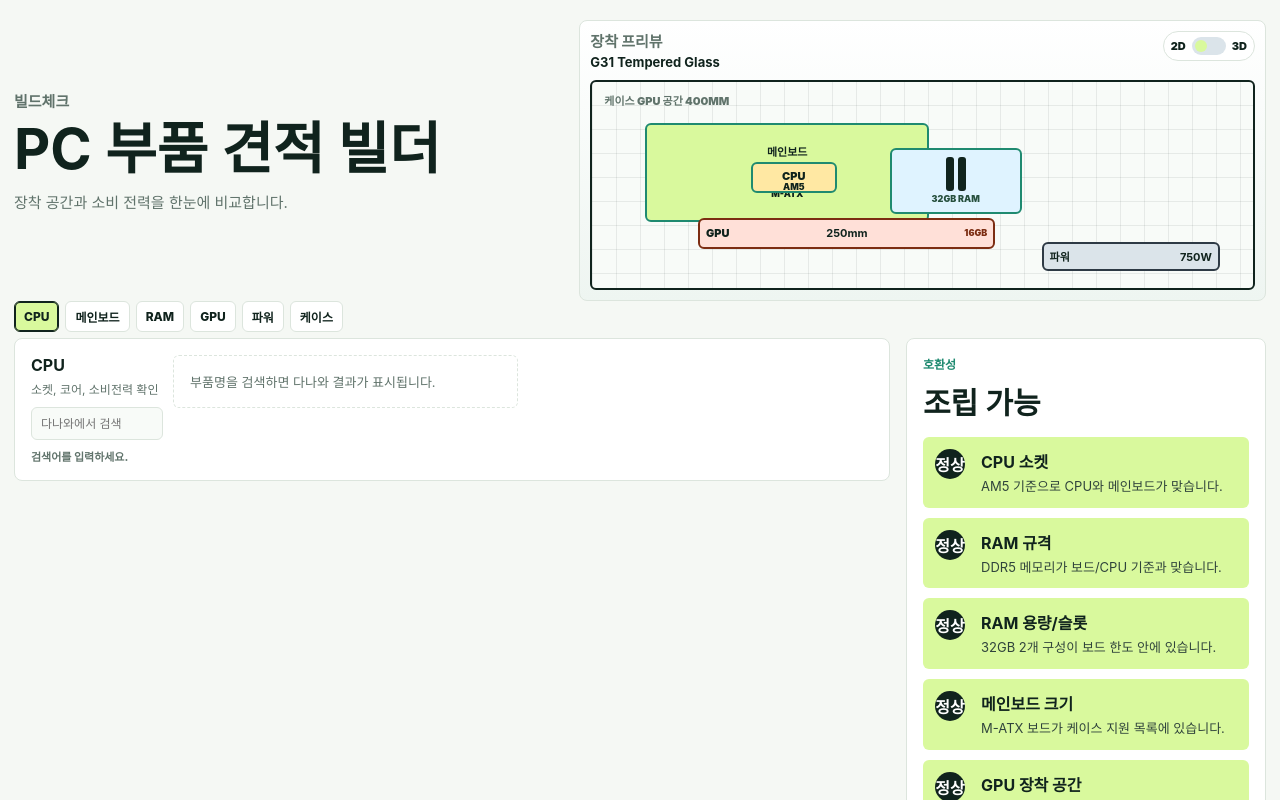
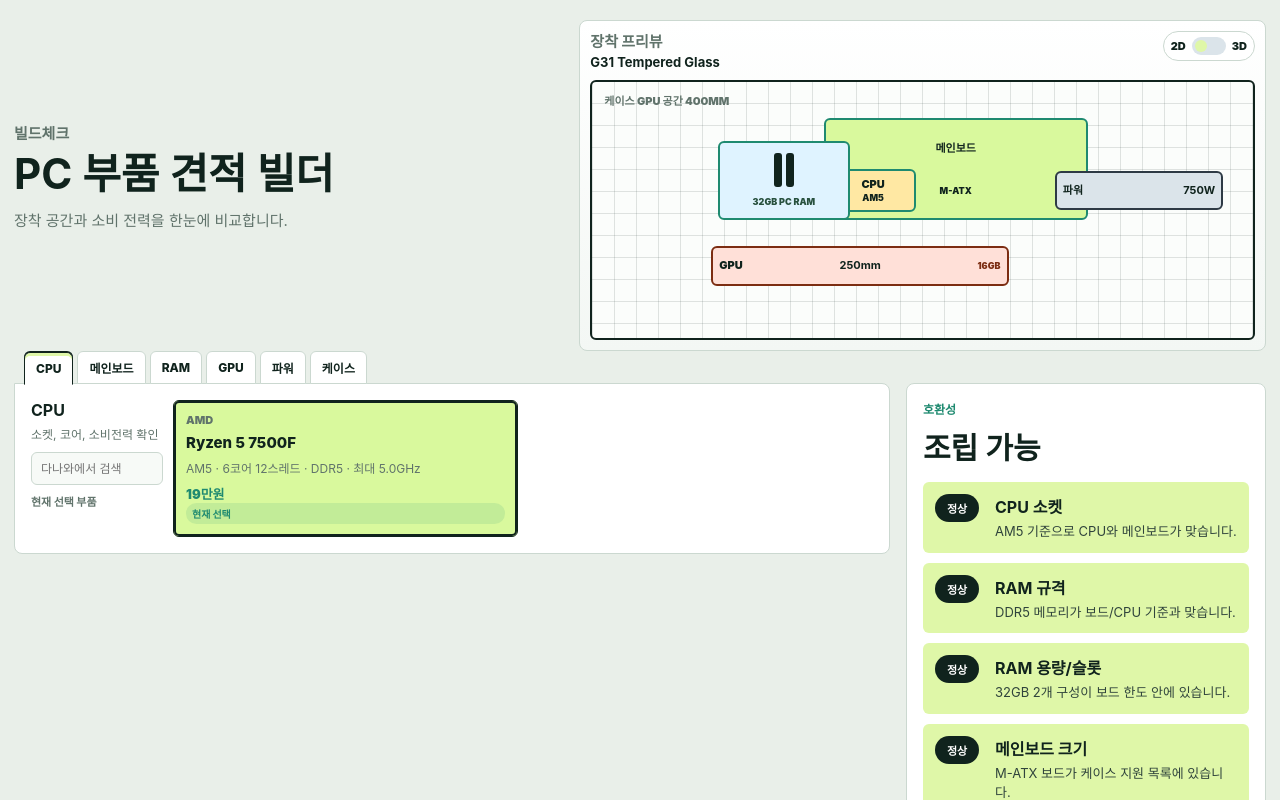
Before and after one commit to twincap/BuildCheck, a React (Vite) app: page / in a window 1280 px wide. Shown: the top 800 px of the page. Built offline with nearby package versions, Linux system fonts and the light colour scheme.

Commit message:
fix(ui): polish selector and preview

```diff
--- a/src/components/BuildPreview.tsx
+++ b/src/components/BuildPreview.tsx
@@ -1,4 +1,4 @@
-import { useEffect, useRef, useState } from "react";
+import { useEffect, useMemo, useRef, useState, type CSSProperties, type PointerEvent as ReactPointerEvent } from "react";
 import {
   getPart,
   type CasePart,
@@ -14,6 +14,7 @@ import {
 type PreviewMode = "2d" | "3d";
 type PreviewKey = "motherboard" | "cpu" | "memory" | "gpu" | "psu";
 type Position = { x: number; y: number };
+type PreviewBox = { width: number; height: number; depth: number };
 type DragState = {
   key: PreviewKey;
   origin: Position;
@@ -28,18 +29,18 @@ type Props = {
   onNavigate: (category: Category) => void;
 };
 
-const boardSizes: Record<MotherboardPart["formFactor"], { width: number; height: number }> = {
-  ATX: { width: 48, height: 58 },
-  "M-ATX": { width: 43, height: 48 },
-  "M-ITX": { width: 30, height: 32 }
+const boardBoxes: Record<MotherboardPart["formFactor"], PreviewBox> = {
+  ATX: { width: 50, height: 40, depth: 7 },
+  "M-ATX": { width: 40, height: 40, depth: 7 },
+  "M-ITX": { width: 29, height: 29, depth: 7 }
 };
 
 const defaultPositions: Record<PreviewKey, Position> = {
-  motherboard: { x: 8, y: 20 },
-  cpu: { x: 24, y: 39 },
-  memory: { x: 45, y: 32 },
-  gpu: { x: 16, y: 66 },
-  psu: { x: 68, y: 78 }
+  motherboard: { x: 35, y: 14 },
+  cpu: { x: 36, y: 34 },
+  memory: { x: 19, y: 23 },
+  gpu: { x: 18, y: 64 },
+  psu: { x: 70, y: 35 }
 };
 
 const keyToCategory: Record<PreviewKey, Category> = {
@@ -65,16 +66,45 @@ export function BuildPreview({ mode, selection, onModeChange, onNavigate }: Prop
   const gpu = getPart(selection.gpu) as GpuPart;
   const psu = getPart(selection.psu) as PsuPart;
   const pcCase = getPart(selection.case) as CasePart;
+  const ramLabel = memory.moduleType === "노트북용" ? "노트북 RAM" : "PC RAM";
 
-  const board = boardSizes[motherboard.formFactor];
-  const dimensions: Record<PreviewKey, { width: number; height: number }> = {
-    motherboard: board,
-    cpu: { width: 13, height: clamp((cpu.tdpWatts / pcCase.cpuCoolerClearanceMm) * 38, 14, 28) },
-    memory: { width: clamp(memory.modules * 5 + 10, 15, 28), height: 32 },
-    gpu: { width: clamp((gpu.lengthMm / pcCase.gpuClearanceMm) * 72, 28, 78), height: 15 },
-    psu: { width: clamp((psu.depthMm / pcCase.psuClearanceMm) * 36, 18, 38), height: 14 }
-  };
+  const dimensions = useMemo<Record<PreviewKey, PreviewBox>>(() => {
+    const board = boardBoxes[motherboard.formFactor];
+    const laptopRam = memory.moduleType === "노트북용";
+
+    return {
+      motherboard: board,
+      cpu: { width: 13, height: 17, depth: clamp(cpu.tdpWatts / 8, 8, 24) },
+      memory: {
+        width: laptopRam ? 27 : clamp(memory.modules * 5 + 10, 15, 29),
+        height: laptopRam ? 12 : 31,
+        depth: laptopRam ? 6 : 18
+      },
+      gpu: {
+        width: clamp((gpu.lengthMm / pcCase.gpuClearanceMm) * 72, 30, 82),
+        height: clamp(10 + gpu.vramGb * 0.35, 12, 22),
+        depth: clamp(9 + gpu.vramGb * 0.65, 10, 30)
+      },
+      psu: {
+        width: clamp((psu.depthMm / pcCase.psuClearanceMm) * 34, 20, 38),
+        height: 15,
+        depth: psu.formFactor === "SFX" ? 12 : 20
+      }
+    };
+  }, [cpu.tdpWatts, gpu.lengthMm, gpu.vramGb, memory.moduleType, memory.modules, motherboard.formFactor, pcCase.gpuClearanceMm, pcCase.psuClearanceMm, psu.depthMm, psu.formFactor]);
+
   const ramCount = clamp(memory.modules, 1, 4);
+
+  useEffect(() => {
+    setPositions((current) =>
+      Object.fromEntries(
+        Object.entries(current).map(([key, position]) => {
+          const size = dimensions[key as PreviewKey];
+          return [key, { x: clamp(position.x, 1, 99 - size.width), y: clamp(position.y, 8, 98 - size.height) }];
+        })
+      ) as Record<PreviewKey, Position>
+    );
+  }, [dimensions]);
 
   useEffect(() => {
     function handlePointerMove(event: PointerEvent) {
@@ -112,7 +142,7 @@ export function BuildPreview({ mode, selection, onModeChange, onNavigate }: Prop
     };
   }, [dimensions, onNavigate]);
 
-  function startDrag(key: PreviewKey, event: React.PointerEvent<HTMLButtonElement>) {
+  function startDrag(key: PreviewKey, event: ReactPointerEvent<HTMLButtonElement>) {
     event.preventDefault();
     dragRef.current = {
       key,
@@ -126,15 +156,21 @@ export function BuildPreview({ mode, selection, onModeChange, onNavigate }: Prop
     const position = positions[key];
     const size = dimensions[key];
     return {
+      "--depth": `${size.depth}px`,
+      "--depth-neg": `${-size.depth}px`,
+      "--depth-half-neg": `${-size.depth / 2}px`,
+      "--shadow-x": `${size.depth * 0.8}px`,
+      "--shadow-y": `${size.depth * 0.9}px`,
+      "--z": `${Math.max(4, size.depth - 2)}px`,
       height: `${size.height}%`,
       left: `${position.x}%`,
       top: `${position.y}%`,
       width: `${size.width}%`
-    };
+    } as CSSProperties;
   }
 
   return (
-    <section className={`build-preview is-${mode}`} aria-label="선택 부품 비율 프리뷰">
+    <section className={`build-preview is-${mode}`} aria-label="선택 부품 장착 프리뷰">
       <div className="preview-meta">
         <div>
           <p className="eyebrow">장착 프리뷰</p>
@@ -189,7 +225,7 @@ export function BuildPreview({ mode, selection, onModeChange, onNavigate }: Prop
                 <i key={index} />
               ))}
             </span>
-            <small>{memory.capacityGb}GB RAM</small>
+            <small>{memory.capacityGb}GB {ramLabel}</small>
           </button>
           <button
             className="preview-part preview-gpu"
--- a/src/components/PartSelector.tsx
+++ b/src/components/PartSelector.tsx
@@ -1,5 +1,5 @@
 import { useEffect, useMemo, useState } from "react";
-import { categories, formatWon, registerLiveParts, type Category, type Part, type Selection } from "../constants/data";
+import { categories, formatWon, getPart, registerLiveParts, type Category, type Part, type Selection } from "../constants/data";
 
 type Props = {
   activeCategory: Category;
@@ -33,6 +33,7 @@ export function PartSelector({ activeCategory, selection, onSelect }: Props) {
 
   const activeMeta = categories.find((category) => category.id === activeCategory) ?? categories[0];
   const activeQuery = queries[activeCategory].trim();
+  const selectedPart = getPart(selection[activeCategory]);
 
   useEffect(() => {
     const query = activeQuery;
@@ -83,9 +84,9 @@ export function PartSelector({ activeCategory, selection, onSelect }: Props) {
   }, [activeCategory, activeQuery]);
 
   const visibleParts = useMemo(() => {
-    if (activeQuery.length === 0) return [];
+    if (activeQuery.length === 0) return [selectedPart];
     return liveResults[activeCategory];
-  }, [activeCategory, activeQuery, liveResults]);
+  }, [activeCategory, activeQuery, liveResults, selectedPart]);
 
   function handleSelect(part: Part) {
     if (part.source === "danawa") registerLiveParts([part]);
@@ -111,7 +112,7 @@ export function PartSelector({ activeCategory, selection, onSelect }: Props) {
               ? loadingCategory === activeCategory
                 ? "다나와 검색 중"
                 : `${visibleParts.length}개 결과`
-              : "검색어를 입력하세요."}
+              : "현재 선택 부품"}
           </p>
         </div>
         <div className="option-grid">
@@ -130,13 +131,12 @@ export function PartSelector({ activeCategory, selection, onSelect }: Props) {
                 <small>{part.specs.join(" · ")}</small>
                 <span className="part-card-foot">
                   <em>{formatWon(part.price)}</em>
-                  {part.source === "danawa" && <b>실시간</b>}
+                  <b>{part.source === "danawa" ? "실시간" : "현재 선택"}</b>
                 </span>
               </button>
             );
           })}
           {error && <div className="empty-result">{error}</div>}
-          {!error && activeQuery.length === 0 && <div className="empty-result">부품명을 검색하면 다나와 결과가 표시됩니다.</div>}
           {!error && activeQuery && !loadingCategory && visibleParts.length === 0 && (
             <div className="empty-result">다나와 결과가 없습니다. 검색어를 바꿔보세요.</div>
           )}
--- a/src/constants/data.ts
+++ b/src/constants/data.ts
@@ -47,6 +47,7 @@ export type MotherboardPart = BasePart & {
 export type MemoryPart = BasePart & {
   category: "memory";
   memoryType: "DDR4" | "DDR5";
+  moduleType?: "데스크탑용" | "노트북용" | "PC용";
   capacityGb: number;
   modules: number;
   speedMhz: number;
@@ -331,10 +332,11 @@ const curatedParts: Part[] = [
     price: 118000,
     watts: 9,
     tone: "mint",
-    specs: ["DDR5", "32GB", "5600MHz", "1개"],
+    specs: ["데스크탑용", "DDR5", "32GB", "5600MHz"],
     keywords: ["삼성", "DDR5", "32GB", "5600"],
     danawaCategoryUrl: danawaCategoryUrls.memory,
     memoryType: "DDR5",
+    moduleType: "데스크탑용",
     capacityGb: 32,
     modules: 1,
     speedMhz: 5600
@@ -347,10 +349,11 @@ const curatedParts: Part[] = [
     price: 159000,
     watts: 12,
     tone: "amber",
-    specs: ["DDR5", "32GB", "6000MHz", "2개 킷"],
+    specs: ["데스크탑용", "DDR5", "32GB", "6000MHz"],
     keywords: ["팀그룹", "DDR5", "6000", "튜닝램"],
     danawaCategoryUrl: danawaCategoryUrls.memory,
     memoryType: "DDR5",
+    moduleType: "데스크탑용",
     capacityGb: 32,
     modules: 2,
     speedMhz: 6000
@@ -363,10 +366,11 @@ const curatedParts: Part[] = [
     price: 42000,
     watts: 6,
     tone: "sky",
-    specs: ["DDR4", "16GB", "3200MHz", "1개"],
+    specs: ["데스크탑용", "DDR4", "16GB", "3200MHz"],
     keywords: ["삼성", "DDR4", "16GB", "3200"],
     danawaCategoryUrl: danawaCategoryUrls.memory,
     memoryType: "DDR4",
+    moduleType: "데스크탑용",
     capacityGb: 16,
     modules: 1,
     speedMhz: 3200
@@ -379,10 +383,11 @@ const curatedParts: Part[] = [
     price: 96000,
     watts: 10,
     tone: "rose",
-    specs: ["DDR4", "32GB", "3600MHz", "2개 킷"],
+    specs: ["데스크탑용", "DDR4", "32GB", "3600MHz"],
     keywords: ["커세어", "DDR4", "32GB", "3600"],
     danawaCategoryUrl: danawaCategoryUrls.memory,
     memoryType: "DDR4",
+    moduleType: "데스크탑용",
     capacityGb: 32,
     modules: 2,
     speedMhz: 3600
@@ -395,10 +400,11 @@ const curatedParts: Part[] = [
     price: 182000,
     watts: 12,
     tone: "violet",
-    specs: ["DDR5", "32GB", "6400MHz", "2개 킷"],
+    specs: ["데스크탑용", "DDR5", "32GB", "6400MHz"],
     keywords: ["지스킬", "DDR5", "6400", "고클럭"],
     danawaCategoryUrl: danawaCategoryUrls.memory,
     memoryType: "DDR5",
+    moduleType: "데스크탑용",
     capacityGb: 32,
     modules: 2,
     speedMhz: 6400
@@ -759,8 +765,11 @@ export function matchesPartSearch(part: Part, query: string) {
 }
 
 export function formatWon(value: number) {
-  if (value <= 0) return "가격 확인";
-  return `${Math.round(value / 10000).toLocaleString("ko-KR")}만원`;
+  if (!Number.isFinite(value) || value <= 0) return "가격 확인";
+  if (value < 10000) return `${value.toLocaleString("ko-KR")}원`;
+  const manWon = value / 10000;
+  const display = manWon >= 10 ? Math.round(manWon) : Number(manWon.toFixed(1));
+  return `${display.toLocaleString("ko-KR")}만원`;
 }
 
 export function getCategoryLabel(category: Category) {
--- a/src/styles/global.css
+++ b/src/styles/global.css
@@ -30,7 +30,7 @@ button {
 
 .hero h1 {
   margin: 8px 0 10px;
-  font-size: clamp(34px, 5vw, 56px);
+  font-size: clamp(28px, 3.6vw, 42px);
   line-height: 1;
   letter-spacing: 0;
 }
@@ -47,7 +47,7 @@ button {
   min-height: 280px;
   border-radius: var(--radius-card);
   border: 1px solid var(--color-line);
-  background: linear-gradient(180deg, #ffffff 0%, #eef5f1 100%);
+  background: linear-gradient(180deg, #ffffff 0%, #f3f7f4 100%);
   padding: var(--space-2);
   perspective: 900px;
 }
@@ -108,14 +108,14 @@ button {
 
 .preview-case {
   position: relative;
-  height: 210px;
+  height: clamp(210px, 28vw, 260px);
   border: 2px solid var(--color-ink);
   border-radius: var(--radius-control);
   background:
-    linear-gradient(90deg, rgb(16 35 29 / 8%) 1px, transparent 1px),
-    linear-gradient(0deg, rgb(16 35 29 / 8%) 1px, transparent 1px),
-    #f8fbf8;
-  background-size: 24px 24px;
+    linear-gradient(90deg, rgb(16 35 29 / 12%) 1px, transparent 1px),
+    linear-gradient(0deg, rgb(16 35 29 / 12%) 1px, transparent 1px),
+    #fbfdfb;
+  background-size: 22px 22px;
   overflow: hidden;
   transition: transform 180ms ease, box-shadow 180ms ease;
   transform-style: preserve-3d;
@@ -144,7 +144,7 @@ button {
 }
 
 .build-preview.is-3d .preview-stage {
-  transform: rotateX(57deg) rotateZ(-25deg) translateY(8px);
+  transform: rotateX(58deg) rotateZ(-26deg) translate(20px, 16px) scale(0.94);
 }
 
 .preview-part {
@@ -163,6 +163,7 @@ button {
   touch-action: none;
   transform-style: preserve-3d;
   user-select: none;
+  overflow: hidden;
 }
 
 .preview-part:active {
@@ -226,8 +227,9 @@ button {
 }
 
 .build-preview.is-3d .preview-part {
-  box-shadow: 12px 16px 0 rgb(16 35 29 / 14%);
-  transform: translateZ(14px);
+  box-shadow: var(--shadow-x) var(--shadow-y) 0 rgb(16 35 29 / 14%);
+  transform: translateZ(var(--z));
+  overflow: visible;
 }
 
 .build-preview.is-3d .preview-part::before,
@@ -239,18 +241,18 @@ button {
 
 .build-preview.is-3d .preview-part::before {
   top: 5px;
-  right: -10px;
-  width: 10px;
+  right: var(--depth-neg);
+  width: var(--depth);
   height: 100%;
   transform: skewY(45deg);
   transform-origin: left top;
 }
 
 .build-preview.is-3d .preview-part::after {
-  right: -5px;
-  bottom: -10px;
+  right: var(--depth-half-neg);
+  bottom: var(--depth-neg);
   width: 100%;
-  height: 10px;
+  height: var(--depth);
   transform: skewX(45deg);
   transform-origin: left top;
 }
@@ -258,14 +260,17 @@ button {
 .category-tabs {
   display: flex;
   flex-wrap: wrap;
-  gap: var(--space-1);
-  margin: 0 0 var(--space-1);
+  gap: 4px;
+  margin: 0 0 -1px;
+  padding-left: 10px;
+  position: relative;
+  z-index: 2;
 }
 
 .category-tabs button {
-  padding: 6px 9px;
+  padding: 7px 11px;
   border: 1px solid var(--color-line);
-  border-radius: var(--radius-control);
+  border-radius: var(--radius-control) var(--radius-control) 0 0;
   background: var(--color-surface);
   color: var(--color-ink);
   cursor: pointer;
@@ -276,8 +281,10 @@ button {
 
 .category-tabs button.is-active {
   border-color: var(--color-ink);
-  background: var(--color-good);
-  box-shadow: inset 0 0 0 1px var(--color-ink);
+  border-bottom-color: var(--color-surface);
+  background: var(--color-surface);
+  box-shadow: inset 0 3px 0 var(--color-good), 0 -1px 0 var(--color-ink);
+  transform: translateY(1px);
 }
 
 .eyebrow {
@@ -307,6 +314,7 @@ button {
 .part-selector {
   display: grid;
   gap: var(--space-2);
+  border-top-left-radius: 0;
   padding: var(--space-3);
 }
 
@@ -366,7 +374,7 @@ button {
   padding: 12px;
   border: 1px solid var(--color-line);
   border-radius: var(--radius-control);
-  background: var(--color-field);
+  background: #ffffff;
   color: var(--color-ink);
   text-align: left;
   cursor: pointer;
@@ -505,7 +513,7 @@ button {
 
 .report-card {
   display: grid;
-  grid-template-columns: 36px minmax(0, 1fr);
+  grid-template-columns: 50px minmax(0, 1fr);
   gap: var(--space-2);
   padding: 12px;
   border-radius: var(--radius-control);
@@ -525,13 +533,15 @@ button {
 
 .report-card > span {
   display: grid;
-  width: 30px;
-  height: 30px;
+  width: 44px;
+  height: 28px;
   place-items: center;
-  border-radius: 50%;
+  border-radius: 999px;
   background: var(--color-ink);
   color: #fff;
+  font-size: 11px;
   font-weight: 900;
+  white-space: nowrap;
 }
 
 .report-card strong {
--- a/src/styles/tokens.css
+++ b/src/styles/tokens.css
@@ -1,15 +1,15 @@
 :root {
-  --color-bg: #f5f8f4;
+  --color-bg: #e9efe9;
   --color-surface: #ffffff;
   --color-ink: #10231d;
   --color-muted: #60736b;
-  --color-line: #dce5dd;
+  --color-line: #cbd8d0;
   --color-primary: #1f8a70;
   --color-accent: #ff6b5f;
-  --color-good: #d9f99d;
+  --color-good: #dff7a8;
   --color-warn: #ffe0d8;
   --color-info: #dff3ff;
-  --color-field: #f8fbf8;
+  --color-field: #f7faf7;
   --radius-card: 8px;
   --radius-control: 6px;
   --space-1: 6px;
```
Also changed, not shown: 1 other file (tests, documents, lock files or other folders).
